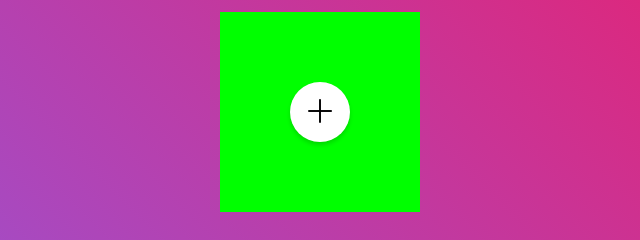
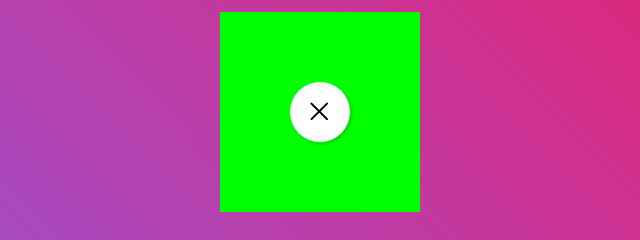
Before and after one commit to AmirTaki/animated-Circular-Navigation-Menu, a plain HTML site: page index.html in a window 1280 px wide. Both pictures are taken after a click on the element 640 px from the left and 400 px from the top of the page. Shown: the part 288-528 px from the top of the page, 320-960 px from the left. Drawn offline with nearby package versions, Linux system fonts and the light colour scheme.

Commit message:
styles part 7

```diff
--- a/src/styles.css
+++ b/src/styles.css
@@ -39,4 +39,9 @@ body{
     cursor: pointer;
     box-shadow: 0 3px 4px rgba(0, 0, 0, .15);
     font-size: 2em;
+    transition: 1.25s;
 }
+
+.menu.active .toggle{
+    transform: rotate(315deg);
+}
```
